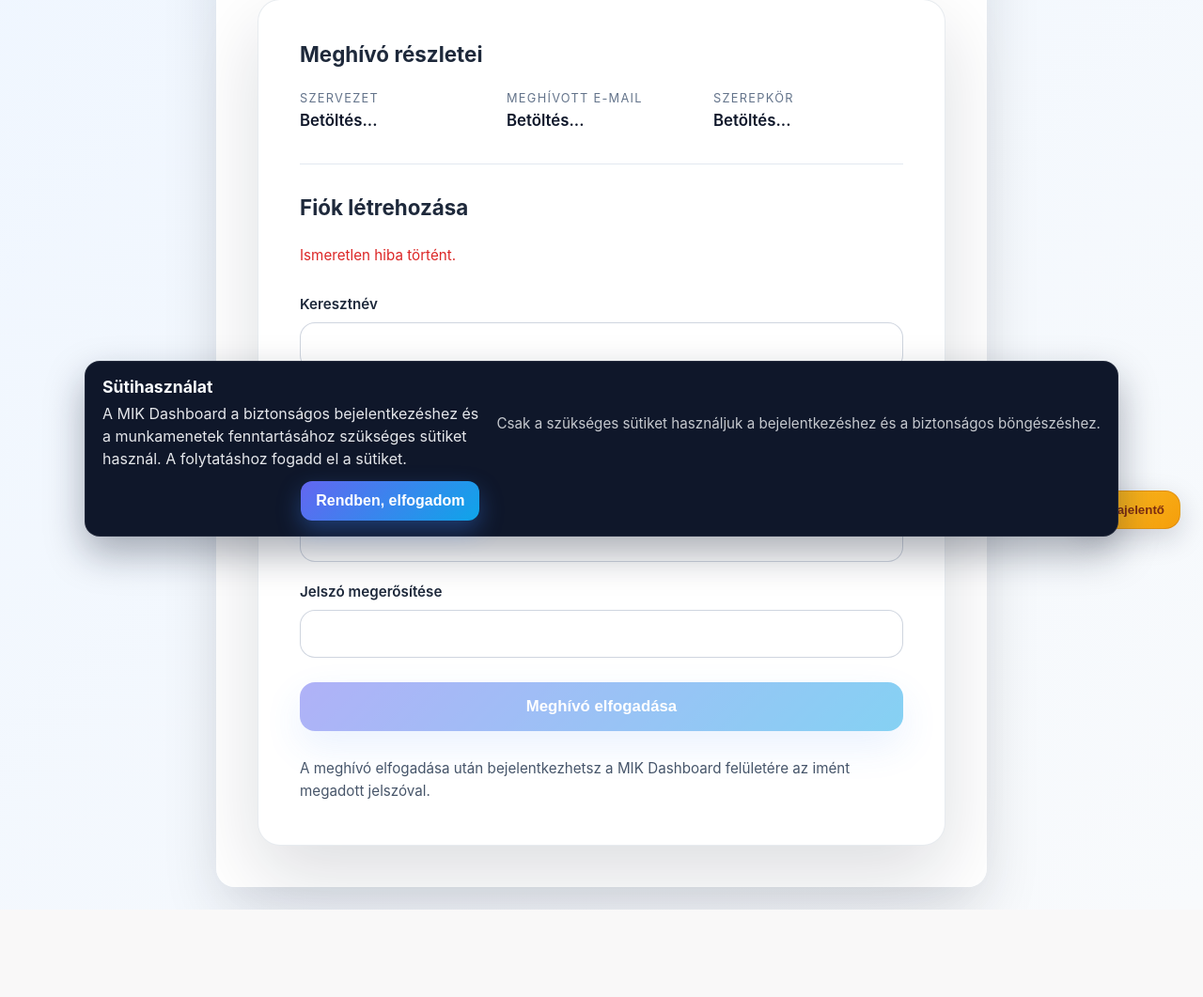
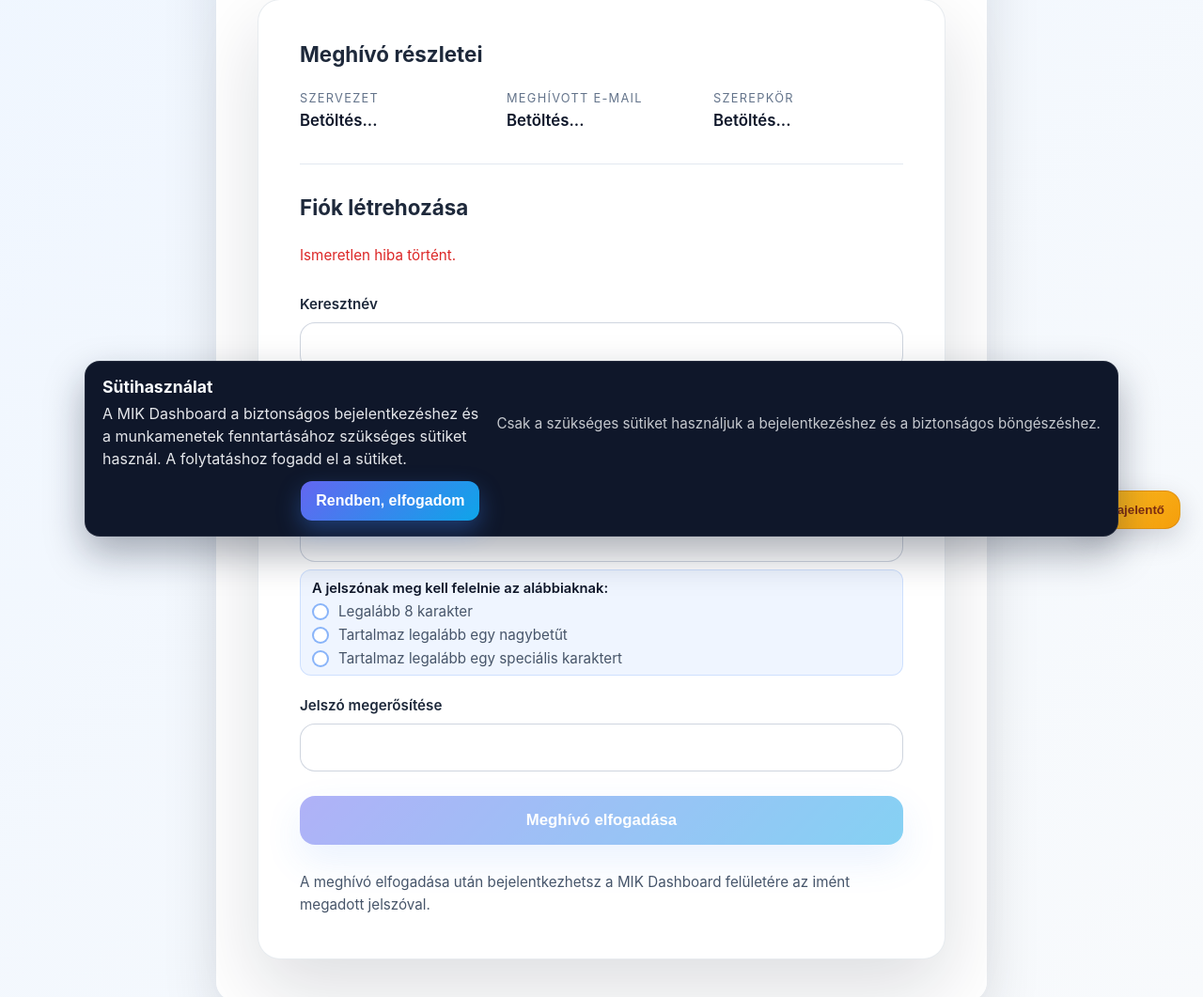
Before and after one commit to mistenes/mikdashboard_voting, a FastAPI app: page /meghivas/1 in a window 1280 px wide. Shown: the part 213-1274 px from the top of the page at 94% size. Before the commit the page ends 1181 px from the top, so only its background shows below. Run offline with FastAPI, Linux system fonts and the light colour scheme.

Commit message:
Add dynamic password guidance to invitation accept page

```diff
--- a/dashboard/app/static/invitation-accept.html
+++ b/dashboard/app/static/invitation-accept.html
@@ -51,6 +51,23 @@
             <div class="invite-field">
               <label for="password">Jelszó</label>
               <input type="password" id="password" name="password" required minlength="8" />
+              <div class="password-requirements" aria-live="polite">
+                <p class="requirements-title">A jelszónak meg kell felelnie az alábbiaknak:</p>
+                <ul class="requirements-list">
+                  <li data-requirement="length">
+                    <span class="requirement-indicator" aria-hidden="true"></span>
+                    Legalább 8 karakter
+                  </li>
+                  <li data-requirement="uppercase">
+                    <span class="requirement-indicator" aria-hidden="true"></span>
+                    Tartalmaz legalább egy nagybetűt
+                  </li>
+                  <li data-requirement="special">
+                    <span class="requirement-indicator" aria-hidden="true"></span>
+                    Tartalmaz legalább egy speciális karaktert
+                  </li>
+                </ul>
+              </div>
             </div>
 
             <div class="invite-field">
--- a/dashboard/app/static/invitation.js
+++ b/dashboard/app/static/invitation.js
@@ -10,6 +10,18 @@ const confirmInput = document.querySelector("#password-confirm");
 const passwordInput = document.querySelector("#password");
 const firstNameInput = document.querySelector("#first-name");
 const lastNameInput = document.querySelector("#last-name");
+const passwordRequirementItems = {
+  length: document.querySelector('[data-requirement="length"]'),
+  uppercase: document.querySelector('[data-requirement="uppercase"]'),
+  special: document.querySelector('[data-requirement="special"]'),
+};
+
+const uppercasePattern = /[A-ZÁÉÍÓÖŐÚÜŰ]/;
+const passwordRules = [
+  { key: "length", test: (value) => value.length >= 8 },
+  { key: "uppercase", test: (value) => uppercasePattern.test(value) },
+  { key: "special", test: (value) => /[^A-Za-z0-9]/.test(value) },
+];
 
 function setStatus(message, type = "") {
   if (!statusEl) {
@@ -91,11 +103,32 @@ function validatePasswords() {
   if (!passwordInput || !confirmInput) {
     return true;
   }
+  if (!passwordRules.every((rule) => rule.test(passwordInput.value))) {
+    setStatus("A jelszónak meg kell felelnie az összes felsorolt követelménynek.", "error");
+    return false;
+  }
   if (passwordInput.value !== confirmInput.value) {
     setStatus("A két jelszó nem egyezik.", "error");
     return false;
   }
   return true;
+}
+
+function updatePasswordRequirements() {
+  if (!passwordInput) {
+    return;
+  }
+  const value = passwordInput.value;
+  passwordRules.forEach((rule) => {
+    const met = rule.test(value);
+    const listItem = passwordRequirementItems[rule.key];
+    if (!listItem) return;
+    listItem.classList.toggle("met", met);
+    const indicator = listItem.querySelector(".requirement-indicator");
+    if (indicator) {
+      indicator.textContent = met ? "✓" : "";
+    }
+  });
 }
 
 async function submitInvitation(event, token) {
@@ -149,6 +182,13 @@ async function init() {
   }
 
   formEl?.addEventListener("submit", (event) => submitInvitation(event, token));
+  passwordInput?.addEventListener("input", () => {
+    updatePasswordRequirements();
+    if (statusEl?.textContent) {
+      setStatus("");
+    }
+  });
+  updatePasswordRequirements();
 }
 
 init();
--- a/dashboard/app/static/styles.css
+++ b/dashboard/app/static/styles.css
@@ -2442,6 +2442,63 @@ body[data-invite-page] .invite-submit {
   font-size: 1.05rem;
   border-radius: 16px;
   box-shadow: 0 16px 40px rgba(59, 130, 246, 0.22);
+}
+
+body[data-invite-page] .password-requirements {
+  margin-top: -2px;
+  padding: 10px 12px 8px;
+  border-radius: 12px;
+  background: rgba(59, 130, 246, 0.08);
+  border: 1px solid rgba(59, 130, 246, 0.18);
+}
+
+body[data-invite-page] .password-requirements .requirements-title {
+  margin: 0 0 6px;
+  font-size: 0.92rem;
+  color: #0f172a;
+  font-weight: 600;
+}
+
+body[data-invite-page] .password-requirements .requirements-list {
+  list-style: none;
+  margin: 0;
+  padding: 0;
+  display: grid;
+  gap: 6px;
+}
+
+body[data-invite-page] .password-requirements .requirements-list li {
+  display: flex;
+  align-items: center;
+  gap: 10px;
+  font-size: 0.95rem;
+  color: #475569;
+}
+
+body[data-invite-page] .password-requirements .requirements-list li .requirement-indicator {
+  width: 18px;
+  height: 18px;
+  border-radius: 50%;
+  border: 2px solid rgba(59, 130, 246, 0.6);
+  display: inline-flex;
+  align-items: center;
+  justify-content: center;
+  font-size: 0.85rem;
+  line-height: 1;
+  color: #2563eb;
+  background: #fff;
+  flex-shrink: 0;
+}
+
+body[data-invite-page] .password-requirements .requirements-list li.met {
+  color: #0f172a;
+  font-weight: 600;
+}
+
+body[data-invite-page] .password-requirements .requirements-list li.met .requirement-indicator {
+  background: #16a34a;
+  border-color: #16a34a;
+  color: #fff;
 }
 
 body[data-invite-page] .invite-form-card .small-print {
```
